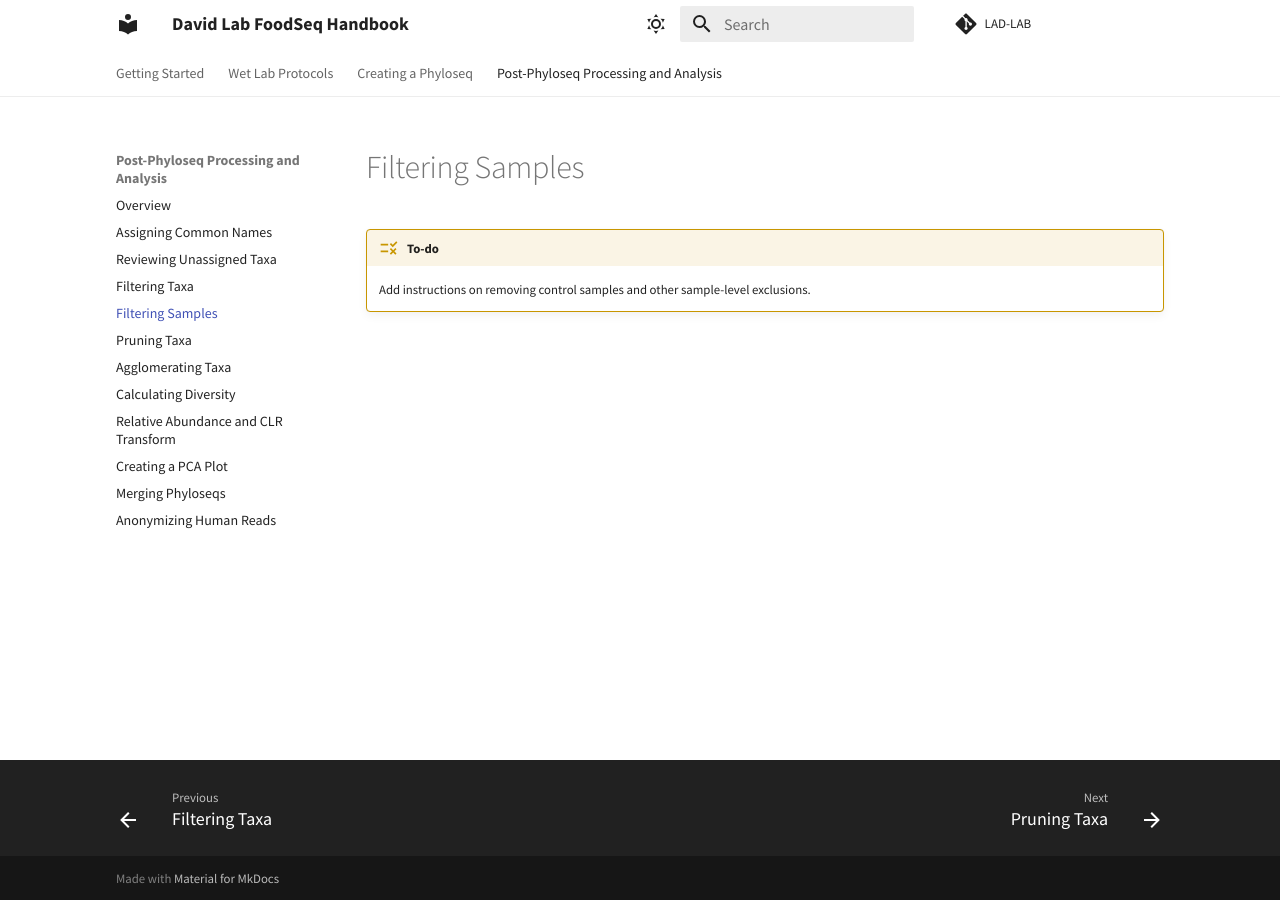
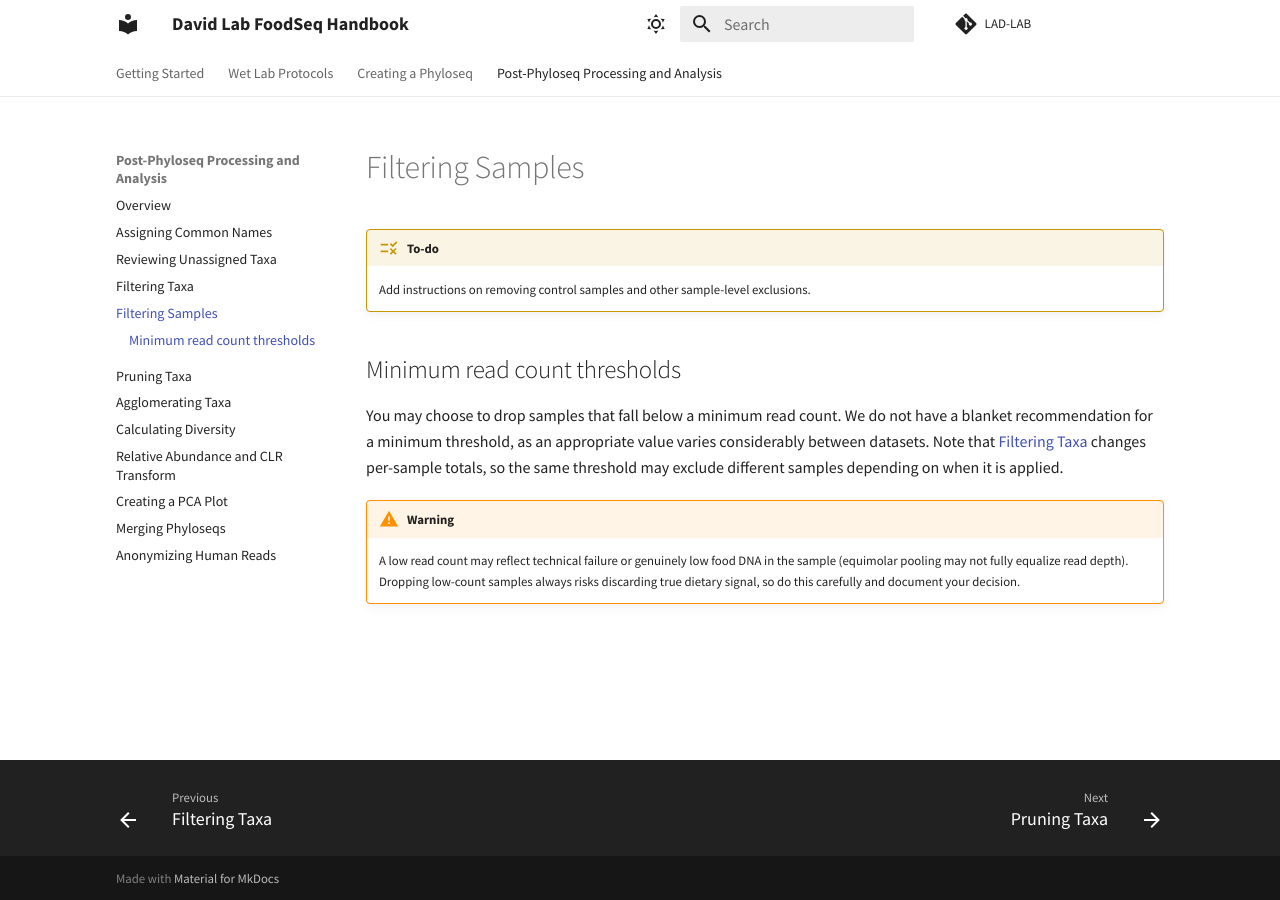
Before and after one commit to LAD-LAB/lad-lab.github.io, an MkDocs documentation site: the page built from docs/samplefiltering.md, in a window 1280 px wide. Built offline with MkDocs 1.6.1 and Material for MkDocs 9.7.7, drawn with Linux system fonts in a browser that asks for light colours.

Commit message:
Update samplefiltering.md with read count guidance
Added section on minimum read count thresholds and warnings about low read counts.

```diff
--- a/docs/samplefiltering.md
+++ b/docs/samplefiltering.md
@@ -3,3 +3,11 @@
 !!! to-do
 
     Add instructions on removing control samples and other sample-level exclusions.
+
+## Minimum read count thresholds
+
+You may choose to drop samples that fall below a minimum read count. We do not have a blanket recommendation for a minimum threshold, as an appropriate value varies considerably between datasets. Note that [Filtering Taxa](taxafiltering.md) changes per-sample totals, so the same threshold may exclude different samples depending on when it is applied.
+
+!!! warning
+
+    A low read count may reflect technical failure or genuinely low food DNA in the sample (equimolar pooling may not fully equalize read depth). Dropping low-count samples always risks discarding true dietary signal, so do this carefully and document your decision.
```
